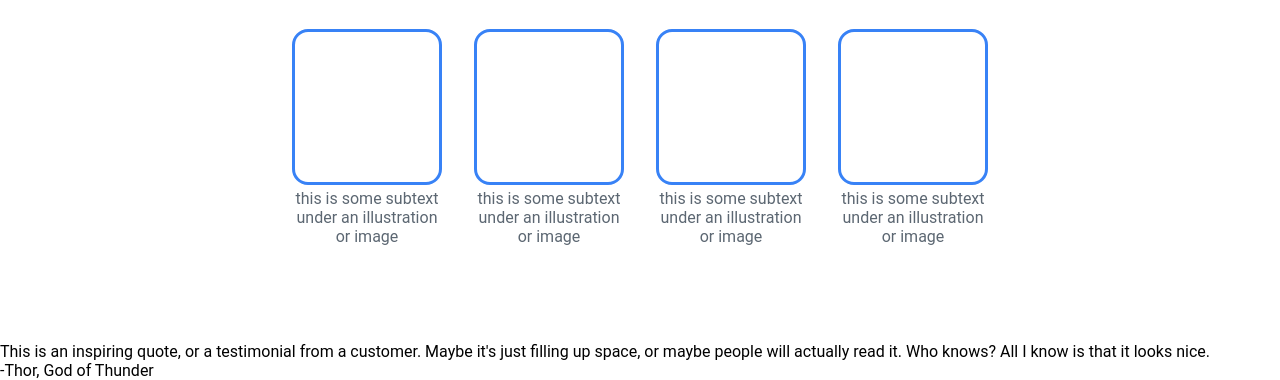
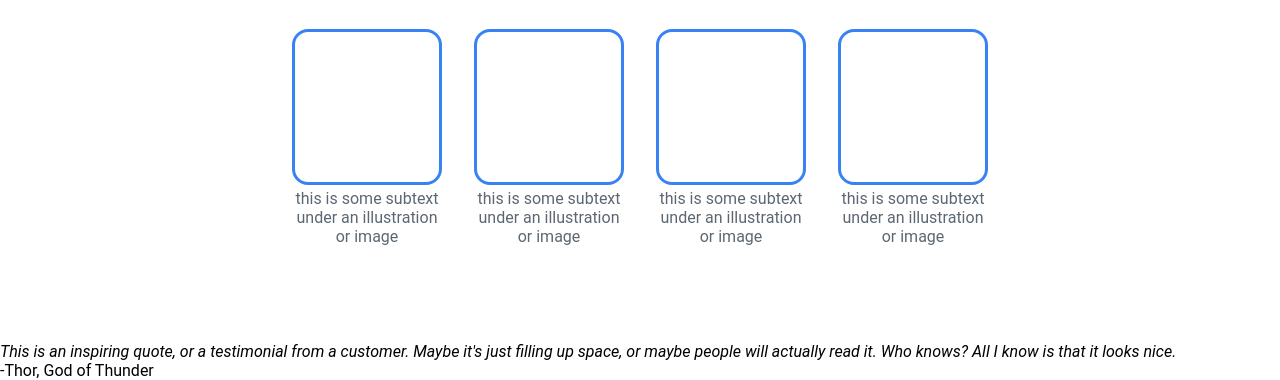
Before and after one commit to kirprkh/landing-page, a plain HTML site: page index.html in a window 1280 px wide. Shown: the part 545-925 px from the top of the page. Drawn offline with Linux system fonts and the light colour scheme.

Commit message:
Put quote in italics

```diff
--- a/index.html
+++ b/index.html
@@ -49,7 +49,7 @@
             </div>
         </div>
         <div class="quote-section">
-            <div class="quote">This is an inspiring quote, or a testimonial from a customer. Maybe it's just filling up space, or maybe people will actually read it. Who knows? All I know is that it looks nice.</div>
+            <div class="quote"><i>This is an inspiring quote, or a testimonial from a customer. Maybe it's just filling up space, or maybe people will actually read it. Who knows? All I know is that it looks nice.</i></div>
             <div class="author">-Thor, God of Thunder</div>
         </div>
     </body>
```
